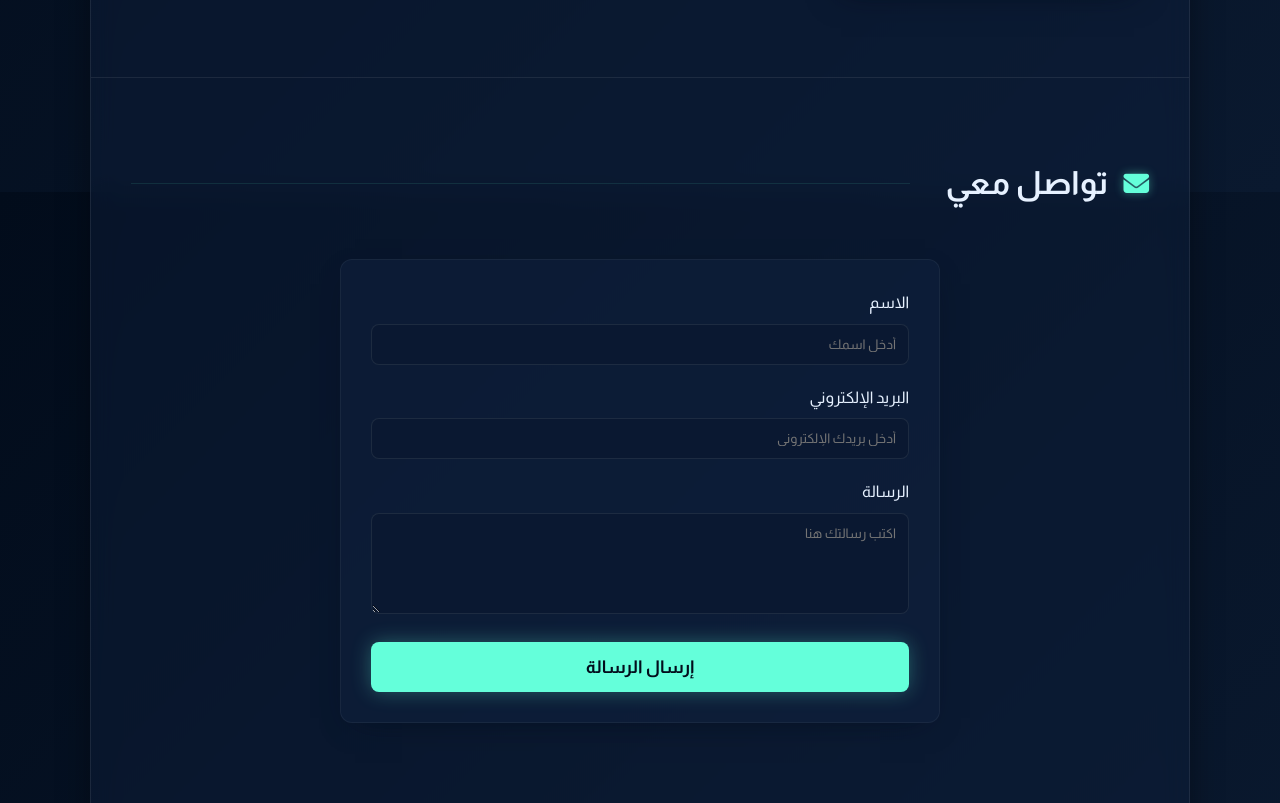
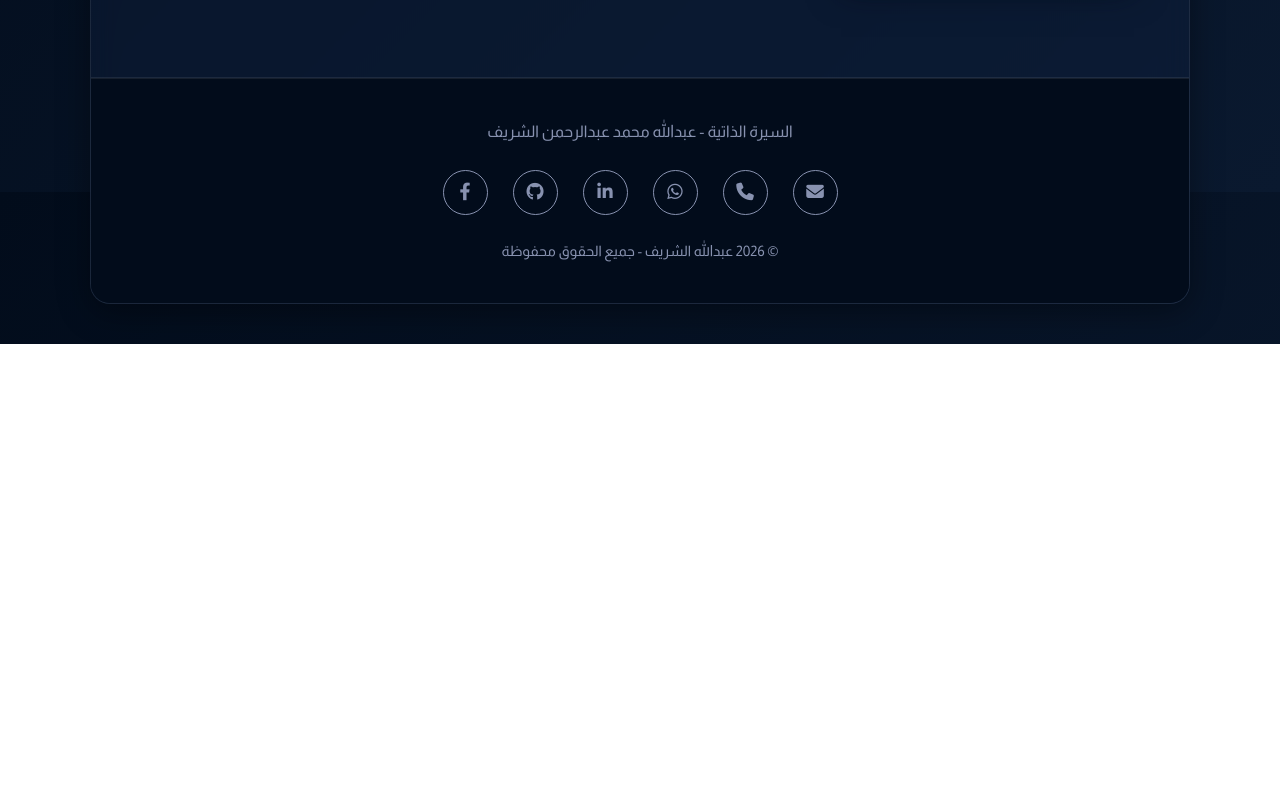
Before and after one commit to abdullahw8080/my_profile, a plain HTML site: page index.html in a window 1280 px wide. Shown: the part 7808-8611 px from the top of the page. After the commit the page ends 8152 px from the top, so only its background shows below. Drawn offline with nearby package versions, Linux system fonts and the light colour scheme; animation ran at ten frames a second.

Commit message:
style: update personal information and formatting in index.html

```diff
--- a/index.html
+++ b/index.html
@@ -642,31 +642,6 @@
             </div>
         </section>
 
-        <!-- Contact Section -->
-        <section class="section" id="contact" data-aos="fade-up">
-            <div class="section-title">
-                <i class="fas fa-envelope"></i>
-                <h2>تواصل معي</h2>
-            </div>
-            <div class="contact-form-container" style="max-width: 600px; margin: 0 auto; background: rgba(17, 34, 64, 0.5); padding: 30px; border-radius: 12px; border: 1px solid rgba(255, 255, 255, 0.05); box-shadow: 0 10px 30px -15px rgba(2, 12, 27, 0.7);">
-                <form action="mailto:abdullahw8080@gmail.com" method="post" enctype="text/plain" class="contact-form">
-                    <div class="form-group" style="margin-bottom: 20px;">
-                        <label for="name" style="display: block; margin-bottom: 8px; color: var(--text-primary);">الاسم</label>
-                        <input type="text" id="name" name="name" required placeholder="أدخل اسمك" style="width: 100%; padding: 12px; border-radius: 8px; border: 1px solid var(--glass-border); background: rgba(10, 25, 47, 0.7); color: var(--text-primary); font-family: var(--font-main);">
-                    </div>
-                    <div class="form-group" style="margin-bottom: 20px;">
-                        <label for="email" style="display: block; margin-bottom: 8px; color: var(--text-primary);">البريد الإلكتروني</label>
-                        <input type="email" id="email" name="email" required placeholder="أدخل بريدك الإلكتروني" style="width: 100%; padding: 12px; border-radius: 8px; border: 1px solid var(--glass-border); background: rgba(10, 25, 47, 0.7); color: var(--text-primary); font-family: var(--font-main);">
-                    </div>
-                    <div class="form-group" style="margin-bottom: 20px;">
-                        <label for="message" style="display: block; margin-bottom: 8px; color: var(--text-primary);">الرسالة</label>
-                        <textarea id="message" name="message" rows="5" required placeholder="اكتب رسالتك هنا" style="width: 100%; padding: 12px; border-radius: 8px; border: 1px solid var(--glass-border); background: rgba(10, 25, 47, 0.7); color: var(--text-primary); font-family: var(--font-main); resize: vertical;"></textarea>
-                    </div>
-                    <button type="submit" class="hero-btn btn-primary" style="width: 100%; border: none; cursor: pointer; padding: 15px; font-size: 1.1em;">إرسال الرسالة</button>
-                </form>
-            </div>
-        </section>
-
         <!-- Footer -->
         <footer class="footer">
             <p>السيرة الذاتية - عبدالله محمد عبدالرحمن الشريف</p>
```
